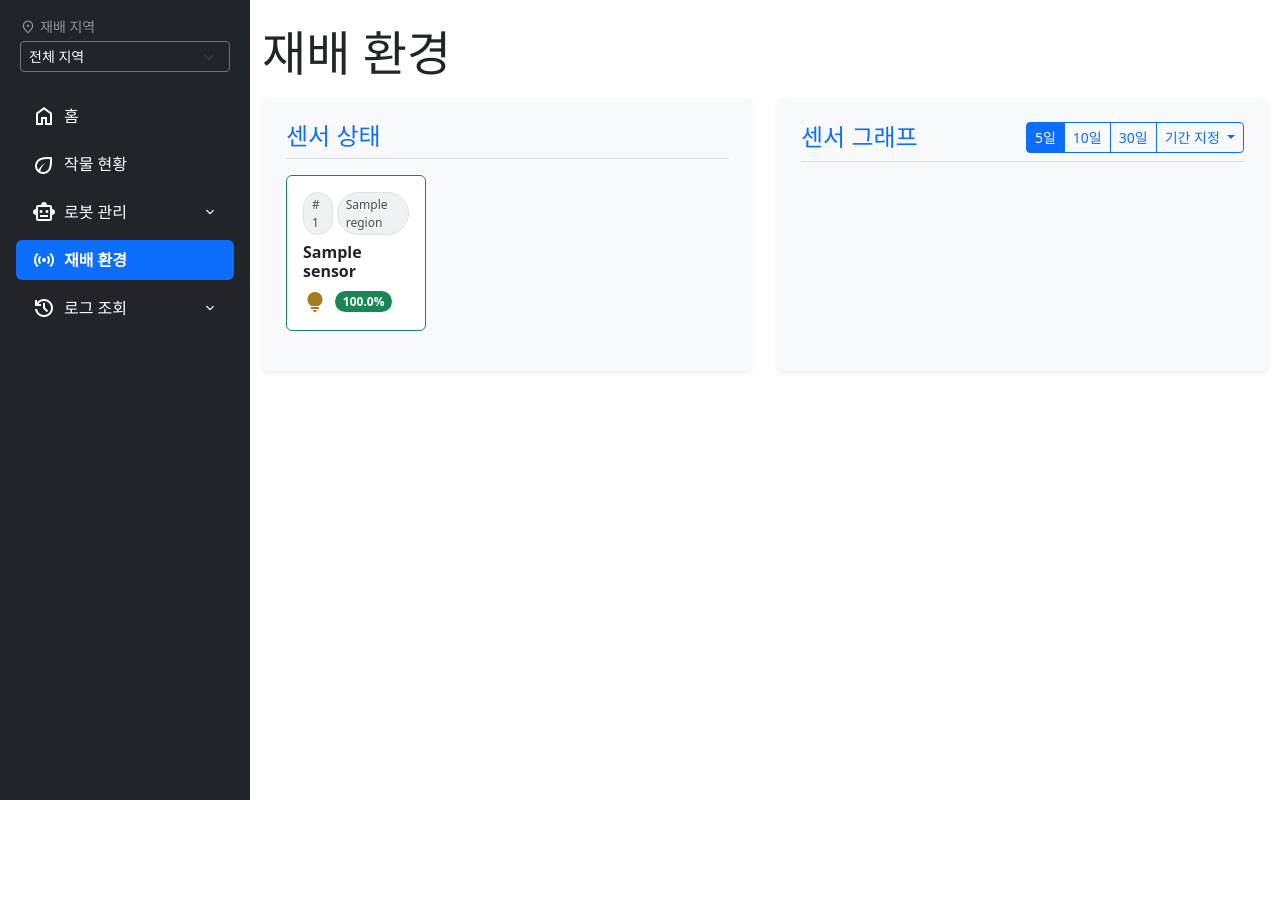
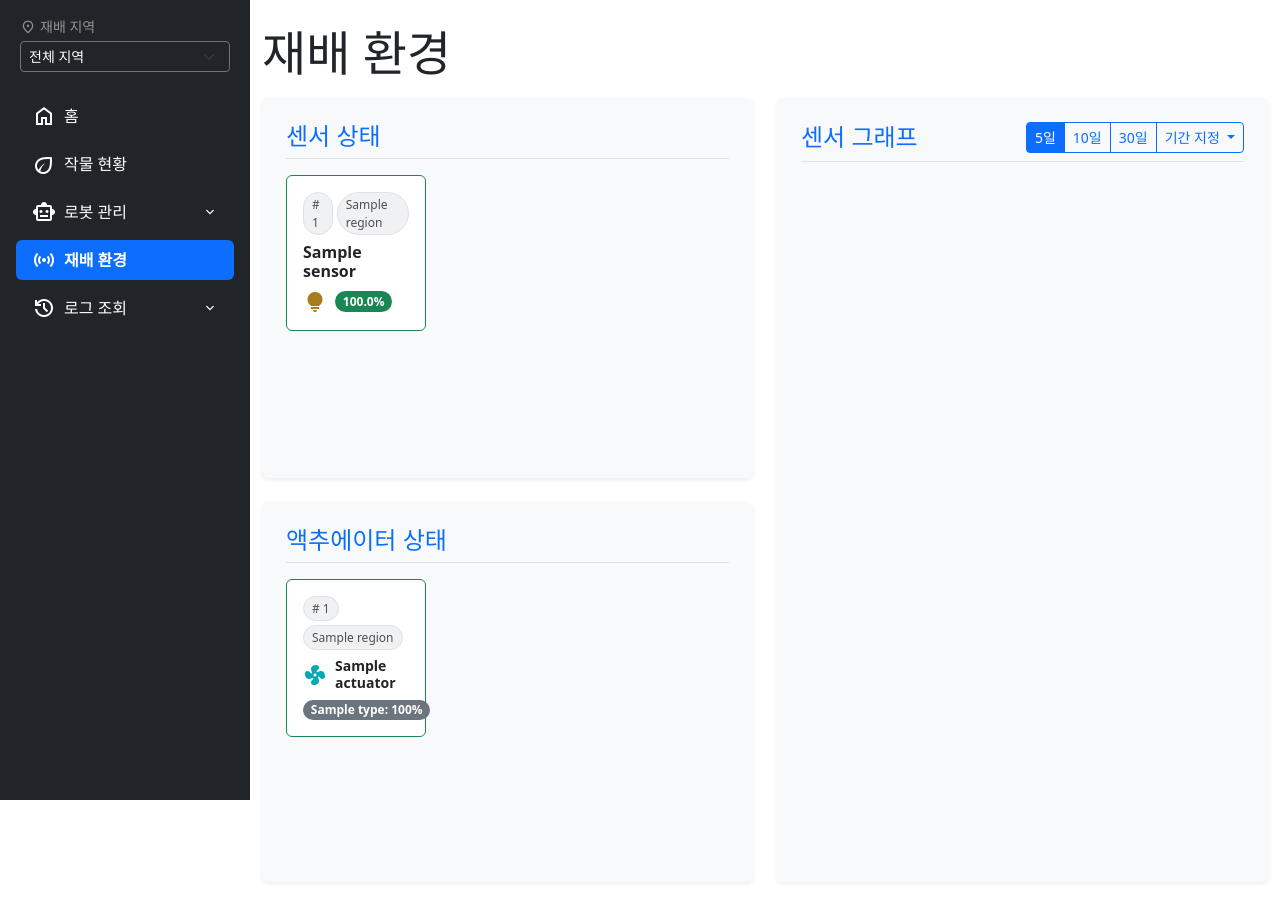
Before and after one commit to eel55114/Smart-farm, a Flask app: page /environment in a window 1280 px wide. Before the commit the page ends 800 px from the top, so only its background shows below. Run offline with Flask 3, Linux system fonts and the light colour scheme; tables that the repository leaves empty hold one stand-in row (values such as "Sample post"); some libraries are stand-ins or nearby versions.

Commit message:
액추에이터 표기 기능 추가

```diff
--- a/server/script/routes/environment.py
+++ b/server/script/routes/environment.py
@@ -2,9 +2,62 @@
 from datetime import datetime, timedelta
 
 from db_instance import db
-from flask import Blueprint, render_template, request
+from flask import Blueprint, current_app, render_template, request
 
 environment_bp = Blueprint("environment", __name__)
+
+
+@environment_bp.route("/api/save_actuator_threshold", methods=["POST"])
+def save_actuator_threshold():
+    """웹 대시보드에서 수정된 임계값을 저장하고 MQTT 명령을 발송합니다."""
+    body = request.get_json() or {}
+    actuator_id = body.get("actuator_id")
+    threshold_str = body.get("threshold_value")  # 예: "20+15"
+
+    if not actuator_id or threshold_str is None:
+        return "Invalid parameters", 400
+
+    # 1. 액추에이터의 region_id 조회
+    actuators, err = db.get_current_actuator(actuator_ids=[actuator_id])
+    if err or not actuators:
+        return "Actuator not found", 404
+    region_id = actuators[0].region_id or 1
+
+    # 2. DB 및 MQTT용 raw 값들 계산
+    thresholds_list, err2 = db.get_actuator_thresholds(actuator_ids=[actuator_id])
+    mqtt_threshold_str = threshold_str  # 기본값
+    if not err2 and thresholds_list:
+        thresholds_list.sort(key=lambda x: x.sensor_type_id)
+        values = str(threshold_str).split("+")
+
+        save_list = []
+        mqtt_vals = []
+        for idx, t in enumerate(thresholds_list):
+            if idx < len(values):
+                try:
+                    val = float(values[idx])
+                    # 습도류(1, 3, 5)는 UI(0~100) 값을 원본 소수(0~1)로 변환
+                    if t.sensor_type_id in [1, 3, 5]:
+                        val = val / 100.0
+                    t.threshold_value = val
+                    save_list.append(t)
+                    # 소수점 둘째자리까지 정밀하게 원본 MQTT 데이터로 설정
+                    mqtt_vals.append(str(round(val, 2)))
+                except ValueError:
+                    pass
+        if save_list:
+            db.save_actuator_thresholds(save_list)
+        if mqtt_vals:
+            mqtt_threshold_str = "+".join(mqtt_vals)
+
+    # 3. MQTT 전송 (스펙: smartfarm/{region_id}/iot/command/actuator/{actuator_id})
+    connector = current_app.config.get("MQTT_CONNECTOR")
+    if connector:
+        topic = f"smartfarm/{region_id}/iot/command/actuator/{actuator_id}"
+        connector.publish(topic, {"data": str(mqtt_threshold_str)})
+        print(f"[Actuator Threshold Command] Published {mqtt_threshold_str} to {topic}")
+
+    return {"status": "success"}, 200
 
 
 @environment_bp.route("/api/control_actuator")
@@ -36,9 +89,9 @@
     data = []
     for i in sensors:
         is_danger = False
-        if i.type_id in [1, 2, 5]:  # 조도, 습도, 토양습도
+        if i.type_id in [1, 3, 5]:  # 조도, 습도, 토양습도
             value = f"{min(round(i.value * 100, 2), 100)}%"
-        elif i.type_id == 3:  # 온도
+        elif i.type_id == 2:  # 온도
             value = f"{i.value}°C"
         elif i.type_id == 4:  # 화염
             value = f"{'화재' if i.value > 0.5 else '없음'}"
@@ -176,9 +229,67 @@
                 ],
             }
 
+    # 액추에이터 정보 쿼리 및 가공
+    actuators = []
+    db_actuators, err1 = db.get_current_actuator(regions=regions_filter)
+    if err1:
+        db_error = True
+    else:
+        actuator_ids = [a.id for a in db_actuators]
+        thresholds = []
+        if actuator_ids:
+            db_thresholds, err2 = db.get_actuator_thresholds(actuator_ids=actuator_ids)
+            if err2:
+                db_error = True
+            else:
+                thresholds = db_thresholds
+
+        SENSOR_LIMITS = {
+            1: {"min": 0, "max": 100, "unit": "%"},  # 조도
+            2: {"min": 0, "max": 50, "unit": "°C"},  # 온도
+            3: {"min": 0, "max": 100, "unit": "%"},  # 습도
+            4: {"min": 0, "max": 1, "unit": ""},  # 화염
+            5: {"min": 0, "max": 100, "unit": "%"},  # 토양습도
+        }
+
+        # actuator_id 별로 thresholds 그룹화
+        thresh_map = {}
+        for t in thresholds:
+            limits = SENSOR_LIMITS.get(
+                t.sensor_type_id, {"min": 0, "max": 100, "unit": ""}
+            )
+            t.min_val = limits["min"]
+            t.max_val = limits["max"]
+            t.unit = limits["unit"]
+            # 습도류(1, 3, 5)는 UI 표시를 위해 100을 곱하고 정수로 반올림
+            if t.sensor_type_id in [1, 3, 5]:
+                t.threshold_value = int(round(t.threshold_value * 100))
+            else:
+                t.threshold_value = int(round(t.threshold_value))
+            thresh_map.setdefault(t.actuator_id, []).append(t)
+
+        for a in db_actuators:
+            display_name = a.name if (a.name and a.name.strip()) else a.type_name
+            t_list = thresh_map.get(a.id, [])
+            t_list.sort(key=lambda x: x.sensor_type_id)
+
+            actuators.append(
+                {
+                    "id": a.id,
+                    "type_id": a.type_id,
+                    "type_name": a.type_name,
+                    "region_id": a.region_id,
+                    "region_name": a.region_name,
+                    "name": a.name,
+                    "display_name": display_name,
+                    "thresholds": t_list,
+                }
+            )
+
     return render_template(
         "environment.html",
         days=days,
         charts_data=json.dumps(charts_data),
         db_error=db_error,
+        actuators=actuators,
     )
--- a/server/script/routes/logs.py
+++ b/server/script/routes/logs.py
@@ -221,9 +221,9 @@
 
         # 타입별 포맷 지정
         type_id = sensor.type_id if sensor else None
-        if type_id in [1, 2, 5]:  # 습도, 조도, 토양습도
+        if type_id in [1, 3, 5]:  # 습도, 조도, 토양습도
             fmt = lambda v: f"{round(v * 100, 1)}%"
-        elif type_id == 3:  # 온도
+        elif type_id == 2:  # 온도
             fmt = lambda v: f"{round(v, 1)}°C"
         elif type_id == 4:  # 화염
             fmt = lambda v: "화재" if v > 0.5 else "없음"
--- /dev/null
+++ b/server/script/templates/_actuator_state.html
@@ -0,0 +1,243 @@
+{% set act_icon_map = {
+    1: "mode_fan",
+    2: "wb_sunny",
+    3: "water_pump"
+} %}
+
+<!-- align-items-start 클래스를 적용하여 같은 행의 카드가 늘어나도 옆 카드는 같이 길어지지 않고 상단 정렬되도록 구성 -->
+<div class="row row-cols-2 row-cols-md-3 g-2 mb-3 align-items-start">
+    {% if not actuators %}
+    <div class="col-12">
+        <div class="card border-secondary">
+            <div class="card-body p-3 text-center text-secondary small">
+                등록된 액추에이터가 없습니다.
+            </div>
+        </div>
+    </div>
+    {% else %}
+    {% for item in actuators %}
+    <div class="col">
+        <!-- h-100 제거: 내용물 크기에 맞게만 카드가 형성되도록 설정 -->
+        <div class="card border-success">
+            <!-- 표시부 (클릭 시 토글) -->
+            <div class="card-body p-3 cursor-pointer"
+                 id="act-card-{{ item.id }}"
+                 style="cursor: pointer;"
+                 onclick="toggleActuatorControl({{ item.id }})">
+                <div class="mb-2 d-flex gap-1 flex-wrap">
+                    <span class="capsule-badge"># {{ item.id }}</span>
+                    <span class="capsule-badge">{{ item.region_name }}</span>
+                </div>
+                <div class="d-flex align-items-center justify-content-between mb-2">
+                    <div class="d-flex align-items-center">
+                        {% set icon = act_icon_map.get(item.type_id, "help") %}
+                        <span class="material-symbols-outlined me-2 actuator-icon-{{ icon }}" style="font-variation-settings: 'FILL' 1;">
+                            {{ icon }}
+                        </span>
+                        <h6 class="card-title text-dark fw-bold mb-0 small">{{ item.display_name }}</h6>
+                    </div>
+                </div>
+                <!-- 현재 임계값 요약 표시 -->
+                <div class="d-flex flex-wrap gap-1 mt-1" id="act-summary-{{ item.id }}">
+                    {% for t in item.thresholds %}
+                    <span class="badge bg-secondary rounded-pill small" style="font-size: 0.75rem;" id="summary-badge-{{ item.id }}-{{ t.sensor_type_id }}">
+                        {{ t.sensor_type_name }}: {{ t.threshold_value|int }}{{ t.unit }}
+                    </span>
+                    {% endfor %}
+                </div>
+            </div>
+
+            <!-- 조작부 (카드 내부 최하단에 위치하며 겹침 방지) -->
+            <div class="card-body p-3 pt-0 border-top bg-light d-none actuator-control-panel"
+                 id="act-control-{{ item.id }}">
+                {% if not item.thresholds %}
+                <div class="text-center text-muted small py-2">
+                    설정 가능한 센서 임계값이 없습니다.
+                </div>
+                {% else %}
+                <!-- 슬라이더들 -->
+                <div class="py-2">
+                    {% for t in item.thresholds %}
+                    <div class="mb-2">
+                        <div class="d-flex justify-content-between align-items-center mb-1">
+                            <span class="small fw-bold text-secondary" style="font-size: 0.75rem;">{{ t.sensor_type_name }} 동작값</span>
+                            <span class="small fw-bold text-primary" style="font-size: 0.75rem;" id="val-display-{{ item.id }}-{{ t.sensor_type_id }}">
+                                {{ t.threshold_value|int }}{{ t.unit }}
+                            </span>
+                        </div>
+                        <input type="range"
+                               class="form-range actuator-slider"
+                               id="slider-{{ item.id }}-{{ t.sensor_type_id }}"
+                               min="{{ t.min_val }}"
+                               max="{{ t.max_val }}"
+                               step="1"
+                               value="{{ t.threshold_value|int }}"
+                               data-original-val="{{ t.threshold_value|int }}"
+                               data-unit="{{ t.unit }}"
+                               data-type-id="{{ t.sensor_type_id }}"
+                               oninput="onSliderInput({{ item.id }}, {{ t.sensor_type_id }}, this.value)">
+                    </div>
+                    {% endfor %}
+                </div>
+                <!-- 저장 및 취소 버튼 -->
+                <div class="d-flex justify-content-end gap-1 pt-2 border-top">
+                    <button type="button"
+                            class="btn btn-outline-secondary btn-xs py-1 px-2"
+                            style="font-size: 0.75rem;"
+                            id="btn-cancel-{{ item.id }}"
+                            disabled
+                            onclick="cancelActuatorControl({{ item.id }})">
+                        취소
+                    </button>
+                    <button type="button"
+                            class="btn btn-success btn-xs py-1 px-2 border-0 shadow-sm text-white"
+                            style="font-size: 0.75rem;"
+                            id="btn-save-{{ item.id }}"
+                            disabled
+                            onclick="saveActuatorControl({{ item.id }}, '{{ item.display_name }}')">
+                        저장
+                    </button>
+                </div>
+                {% endif %}
+            </div>
+        </div>
+    </div>
+    {% endfor %}
+    {% endif %}
+</div>
+
+<script>
+    // 아코디언 토글 기능
+    function toggleActuatorControl(actuatorId) {
+        const targetPanel = document.getElementById(`act-control-${actuatorId}`);
+        const allPanels = document.querySelectorAll('.actuator-control-panel');
+
+        allPanels.forEach(panel => {
+            const panelId = parseInt(panel.id.replace('act-control-', ''));
+            if (panelId !== actuatorId && !panel.classList.contains('d-none')) {
+                revertSliders(panelId);
+                panel.classList.add('d-none');
+            }
+        });
+
+        if (targetPanel.classList.contains('d-none')) {
+            targetPanel.classList.remove('d-none');
+        } else {
+            revertSliders(actuatorId);
+            targetPanel.classList.add('d-none');
+        }
+    }
+
+    // 슬라이더 변경 시 활성화 처리
+    function onSliderInput(actuatorId, sensorTypeId, value) {
+        const display = document.getElementById(`val-display-${actuatorId}-${sensorTypeId}`);
+        const slider = document.getElementById(`slider-${actuatorId}-${sensorTypeId}`);
+        const unit = slider.getAttribute('data-unit') || '';
+        // 정수형으로 확실히 변환하여 노출
+        display.innerText = `${parseInt(value, 10)}${unit}`;
+
+        checkDirtyState(actuatorId);
+    }
+
+    // 변경사항 감지 후 버튼 활성화/비활성화 처리
+    function checkDirtyState(actuatorId) {
+        const sliders = document.querySelectorAll(`#act-control-${actuatorId} .actuator-slider`);
+        let isDirty = false;
+
+        sliders.forEach(slider => {
+            const currentVal = parseFloat(slider.value);
+            const originalVal = parseFloat(slider.getAttribute('data-original-val'));
+            if (Math.abs(currentVal - originalVal) > 0.001) {
+                isDirty = true;
+            }
+        });
+
+        const btnCancel = document.getElementById(`btn-cancel-${actuatorId}`);
+        const btnSave = document.getElementById(`btn-save-${actuatorId}`);
+
+        if (btnCancel && btnSave) {
+            btnCancel.disabled = !isDirty;
+            btnSave.disabled = !isDirty;
+        }
+    }
+
+    // 슬라이더 복구 함수
+    function revertSliders(actuatorId) {
+        const sliders = document.querySelectorAll(`#act-control-${actuatorId} .actuator-slider`);
+        sliders.forEach(slider => {
+            const originalVal = slider.getAttribute('data-original-val');
+            slider.value = originalVal;
+            const sensorTypeId = slider.getAttribute('data-type-id');
+            const unit = slider.getAttribute('data-unit') || '';
+            const display = document.getElementById(`val-display-${actuatorId}-${sensorTypeId}`);
+            if (display) {
+                display.innerText = `${originalVal}${unit}`;
+            }
+        });
+        checkDirtyState(actuatorId);
+    }
+
+    // 취소 클릭 핸들러
+    function cancelActuatorControl(actuatorId) {
+        revertSliders(actuatorId);
+        const targetPanel = document.getElementById(`act-control-${actuatorId}`);
+        if (targetPanel) {
+            targetPanel.classList.add('d-none');
+        }
+    }
+
+    // 저장 클릭 핸들러 (MQTT 발송 및 DB 업데이트)
+    function saveActuatorControl(actuatorId, displayName) {
+        const sliders = document.querySelectorAll(`#act-control-${actuatorId} .actuator-slider`);
+        const sliderList = Array.from(sliders);
+        sliderList.sort((a, b) => {
+            const typeA = parseInt(a.getAttribute('data-type-id'));
+            const typeB = parseInt(b.getAttribute('data-type-id'));
+            return typeA - typeB;
+        });
+
+        const vals = sliderList.map(s => s.value);
+        const payloadStr = vals.join('+');
+
+        fetch('/api/save_actuator_threshold', {
+            method: 'POST',
+            headers: {
+                'Content-Type': 'application/json'
+            },
+            body: JSON.stringify({
+                actuator_id: actuatorId,
+                threshold_value: payloadStr
+            })
+        })
+        .then(response => {
+            if (response.ok) {
+                sliderList.forEach(slider => {
+                    const newVal = slider.value;
+                    slider.setAttribute('data-original-val', newVal);
+
+                    const sensorTypeId = slider.getAttribute('data-type-id');
+                    const unit = slider.getAttribute('data-unit') || '';
+                    const summaryBadge = document.getElementById(`summary-badge-${actuatorId}-${sensorTypeId}`);
+                    if (summaryBadge) {
+                        const typeName = summaryBadge.innerText.split(':')[0];
+                        summaryBadge.innerText = `${typeName}: ${newVal}${unit}`;
+                    }
+                });
+                checkDirtyState(actuatorId);
+
+                const targetPanel = document.getElementById(`act-control-${actuatorId}`);
+                if (targetPanel) {
+                    targetPanel.classList.add('d-none');
+                }
+
+                alert(`${displayName}의 동작값이 변경되었습니다.`);
+            } else {
+                alert('설정 저장 중 오류가 발생했습니다.');
+            }
+        })
+        .catch(err => {
+            console.error(err);
+            alert('네트워크 오류가 발생했습니다.');
+        });
+    }
+</script>
--- a/server/script/templates/_sensor_state.html
+++ b/server/script/templates/_sensor_state.html
@@ -1,7 +1,7 @@
 {% set icon_map = {
     1: "lightbulb",
-    2: "water_drop",
-    3: "thermometer",
+    2: "thermometer",
+    3: "water_drop",
     4: "local_fire_department",
     5: "potted_plant"
 } %}
--- a/server/script/templates/base.html
+++ b/server/script/templates/base.html
@@ -81,6 +81,10 @@
         .sensor-icon-thermometer { color: oklch(0.6128 0.1169 38.99); }
         .sensor-icon-local_fire_department { color: oklch(0.6128 0 38.99); }
         .sensor-icon-potted_plant { color: oklch(0.6128 0.1169 137.27); }
+
+        .actuator-icon-mode_fan { color: oklch(0.65 0.15 200.0); }
+        .actuator-icon-wb_sunny { color: oklch(0.70 0.18 70.0); }
+        .actuator-icon-water_pump { color: oklch(0.55 0.16 250.0); }
     </style>
 </head>
 
--- a/server/script/templates/environment.html
+++ b/server/script/templates/environment.html
@@ -12,16 +12,27 @@
 </div>
 {% endif %}
 <div class="row">
-    <!-- 좌측 (센서 상태) -->
+    <!-- 좌측 (센서 상태 & 액추에이터 상태) -->
     <div class="col-md-6 mb-4">
-        <div class="content-card h-100">
+        <!-- 1사분면: 센서 상태 -->
+        <div class="content-card mb-4" style="min-height: 380px;">
             <h4 class="mb-3 text-primary border-bottom pb-2">센서 상태</h4>
-            <div class="scrollable-container overflow-y-auto overflow-x-hidden pe-2" style="max-height: 400px;">
+            <div class="scrollable-container overflow-y-auto overflow-x-hidden pe-2" style="max-height: 320px;">
                 <div id="sensor-container"
                     hx-get="/api/current_sensors{% if current_region %}?region={{ current_region }}{% endif %}"
                     hx-trigger="load, every 1s"
                     hx-swap="innerHTML">
                     {% include '_sensor_state.html' %}
+                </div>
+            </div>
+        </div>
+
+        <!-- 3사분면: 액추에이터 상태 -->
+        <div class="content-card" style="min-height: 380px;">
+            <h4 class="mb-3 text-primary border-bottom pb-2">액추에이터 상태</h4>
+            <div class="scrollable-container overflow-y-auto overflow-x-hidden pe-2" style="max-height: 320px;">
+                <div id="actuator-container">
+                    {% include '_actuator_state.html' %}
                 </div>
             </div>
         </div>
```
Also changed, not shown: server/script/test/test_manager.py (+6 -5 lines).
